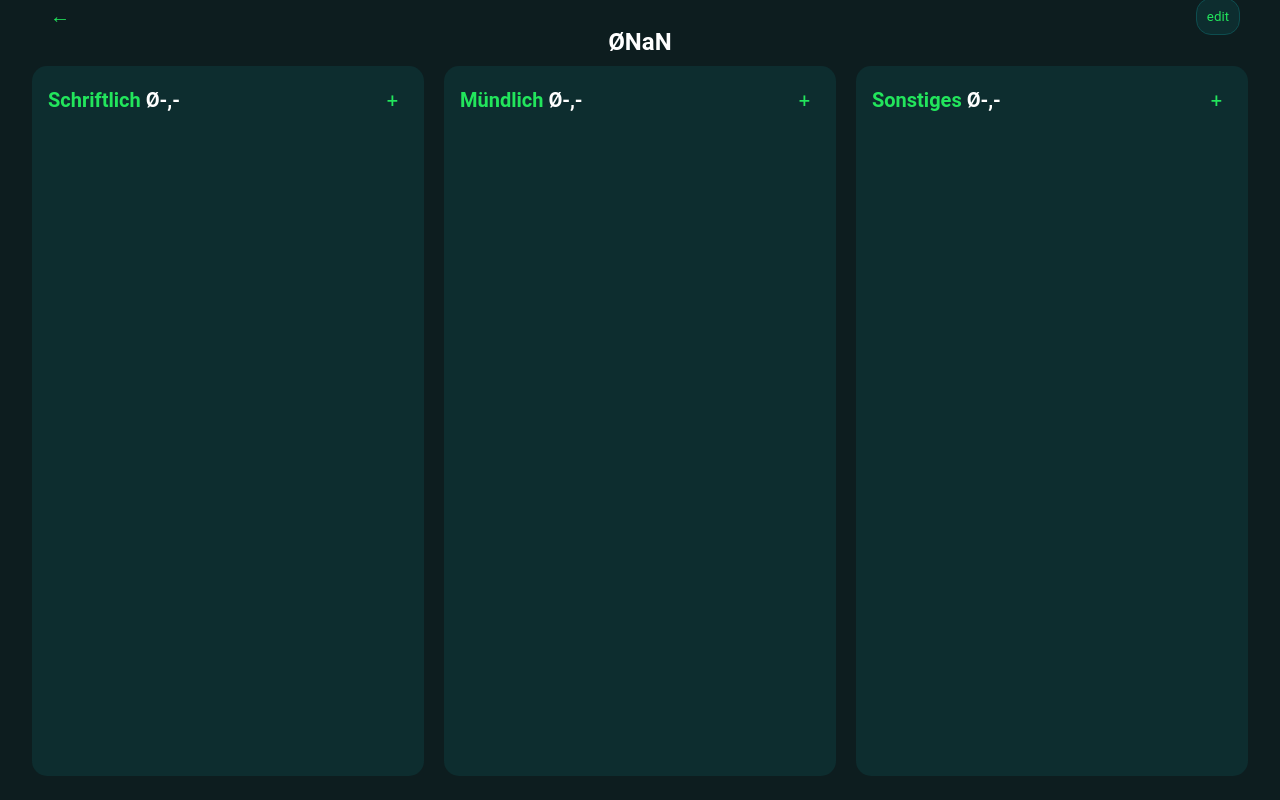
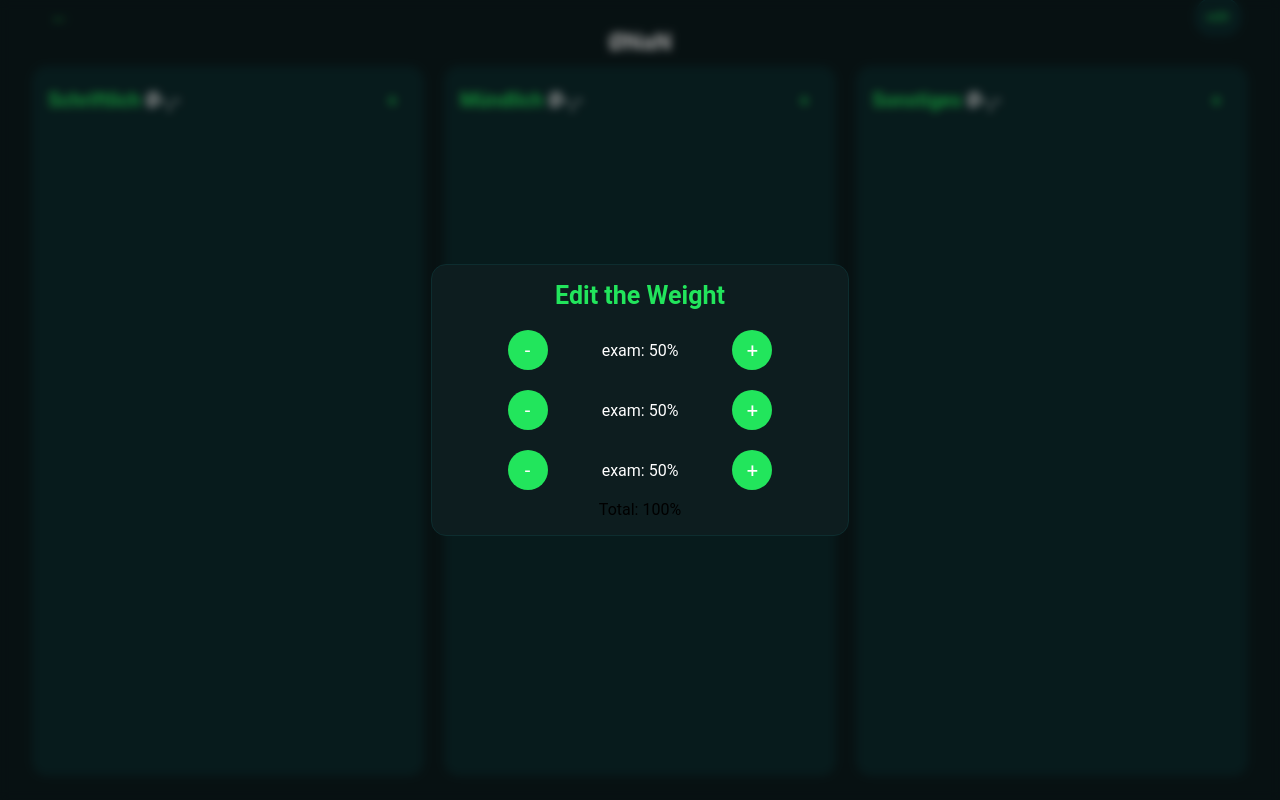
Before and after one commit to leonhr03/splan-web, an Angular app: page /grades in a window 1280 px wide. Both pictures are taken after a click on the button "edit". Built offline with nearby package versions, Linux system fonts and the light colour scheme.

Commit message:
update all bug

```diff
--- a/src/app/grades/grades.css
+++ b/src/app/grades/grades.css
@@ -186,3 +186,32 @@ button:active {
   position: absolute;
   left: 40px;
 }
+
+.editRow {
+  display: grid;
+  grid-template-columns: 1fr 1fr 1fr;
+  align-items: center;
+  justify-items: center; /* 👈 DAS ist der entscheidende Punkt */
+  gap: 30px;
+  width: 80%;
+  margin-top: 10px;
+}
+
+
+
+.editRow button {
+  background: #22e55c;
+  border: none;
+  border-radius: 50%;
+  color: #fff;
+  cursor: pointer;
+  font-size: 20px;
+  width: 40px;
+  height: 40px;
+  padding: 0;
+}
+
+
+.editRow p {
+  color: #fff;
+}
--- a/src/app/grades/grades.html
+++ b/src/app/grades/grades.html
@@ -2,7 +2,7 @@
   <div class="header">
     <button class="backButton" (click)="goBack()">←</button>
     <h1 class="heading">{{student}}</h1>
-    <button class="editButton">edit</button>
+    <button class="editButton" (click)="showEdit = true">edit</button>
   </div>
   <h2 class="avrHeading">Ø{{avrGes}}</h2>
     <div class="layout">
@@ -63,4 +63,29 @@
       </button>
     </div>
   </div>
+
+  <div class="alertOverlay" *ngIf="showEdit" (click)="showEdit = false">
+    <div class="alertContainer" (click)="$event.stopPropagation()">
+      <h1>Edit the Weight</h1>
+      <div class="editRow">
+        <button (click)="$event.stopPropagation(); subWeight('exam')">-</button>
+        <p>exam: {{weightExam}}%</p>
+        <button (click)="$event.stopPropagation(); adWeight('exam')">+</button>
+      </div>
+
+      <div class="editRow">
+        <button (click)="$event.stopPropagation(); subWeight('oral')">-</button>
+        <p>exam: {{weightExam}}%</p>
+        <button (click)="$event.stopPropagation(); adWeight('oral')">+</button>
+      </div>
+
+      <div class="editRow">
+        <button (click)="$event.stopPropagation(); subWeight('other')">-</button>
+        <p>exam: {{weightExam}}%</p>
+        <button (click)="$event.stopPropagation(); adWeight('other')">+</button>
+      </div>
+
+      <p>Total: {{totalWeight}}%</p>
+    </div>
+  </div>
 </div>
--- a/src/app/grades/grades.ts
+++ b/src/app/grades/grades.ts
@@ -35,6 +35,8 @@ export class Grades implements OnInit {
   weightExam: string = "50"
   weightOther: string = "20"
   weightOral: string = "30"
+  showEdit = false
+  totalWeight = Number(this.weightExam) + Number(this.weightOral) + Number(this.weightOther)
 
 
   private get storageKey(): string {
@@ -121,4 +123,16 @@ export class Grades implements OnInit {
     console.log(avr.toFixed(1))
     return avr.toFixed(1)
   }
+
+  adWeight(type: string) {
+    if(type === 'exam'){ this.weightExam = (Number(this.weightExam) + 5).toString()}
+    if(type === 'oral'){ this.weightOral = (Number(this.weightOral) + 5).toString()}
+    if(type === 'other'){ this.weightOther = (Number(this.weightOther) + 5).toString()}
+  }
+
+  subWeight(type: string){
+    if(type === 'exam'){ this.weightExam = (Number(this.weightExam) - 5).toString()}
+    if(type === 'oral'){ this.weightOral = (Number(this.weightOral) - 5).toString()}
+    if(type === 'other'){ this.weightOther = (Number(this.weightOther) - 5).toString()}
+  }
 }
```
